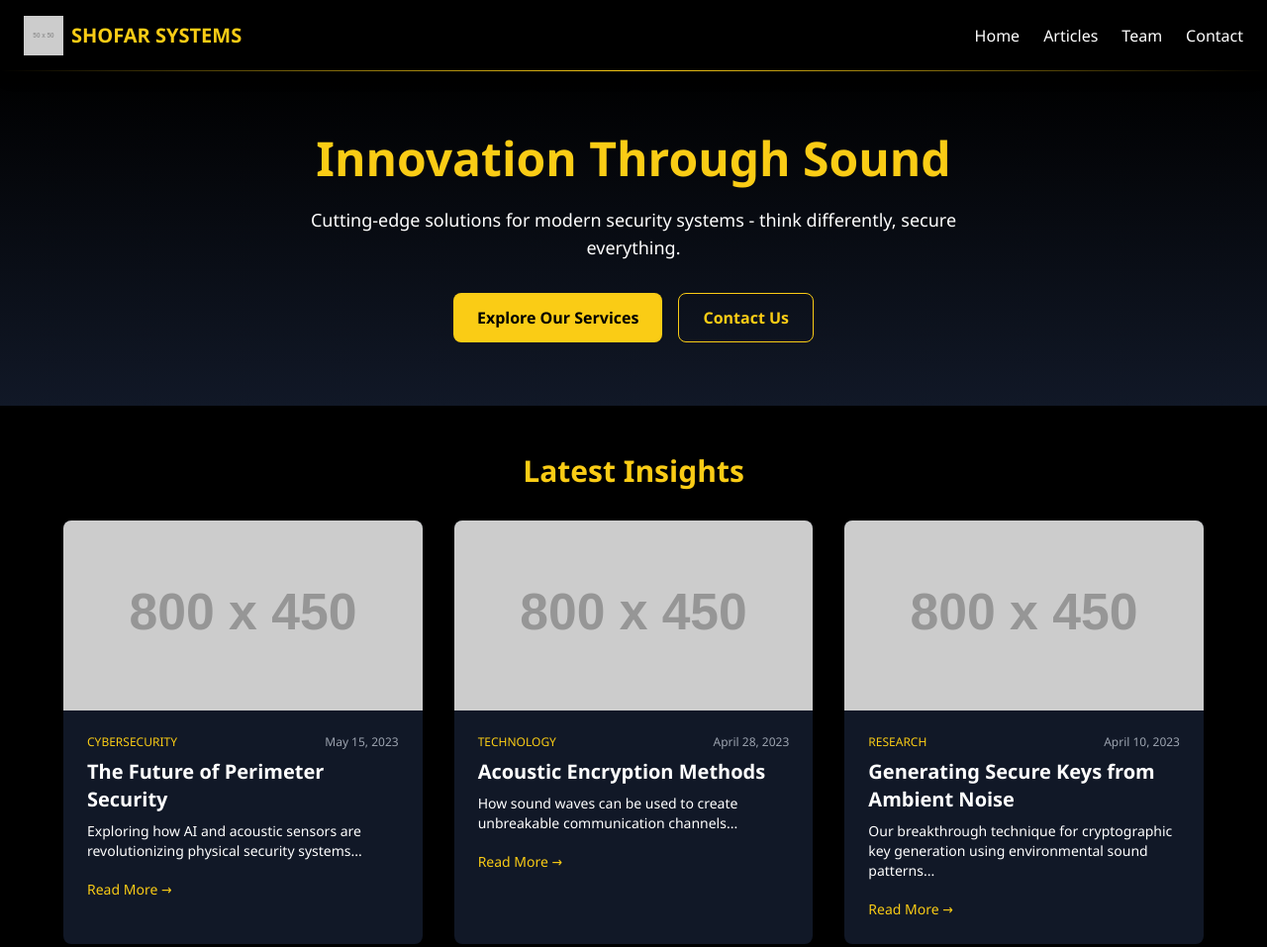
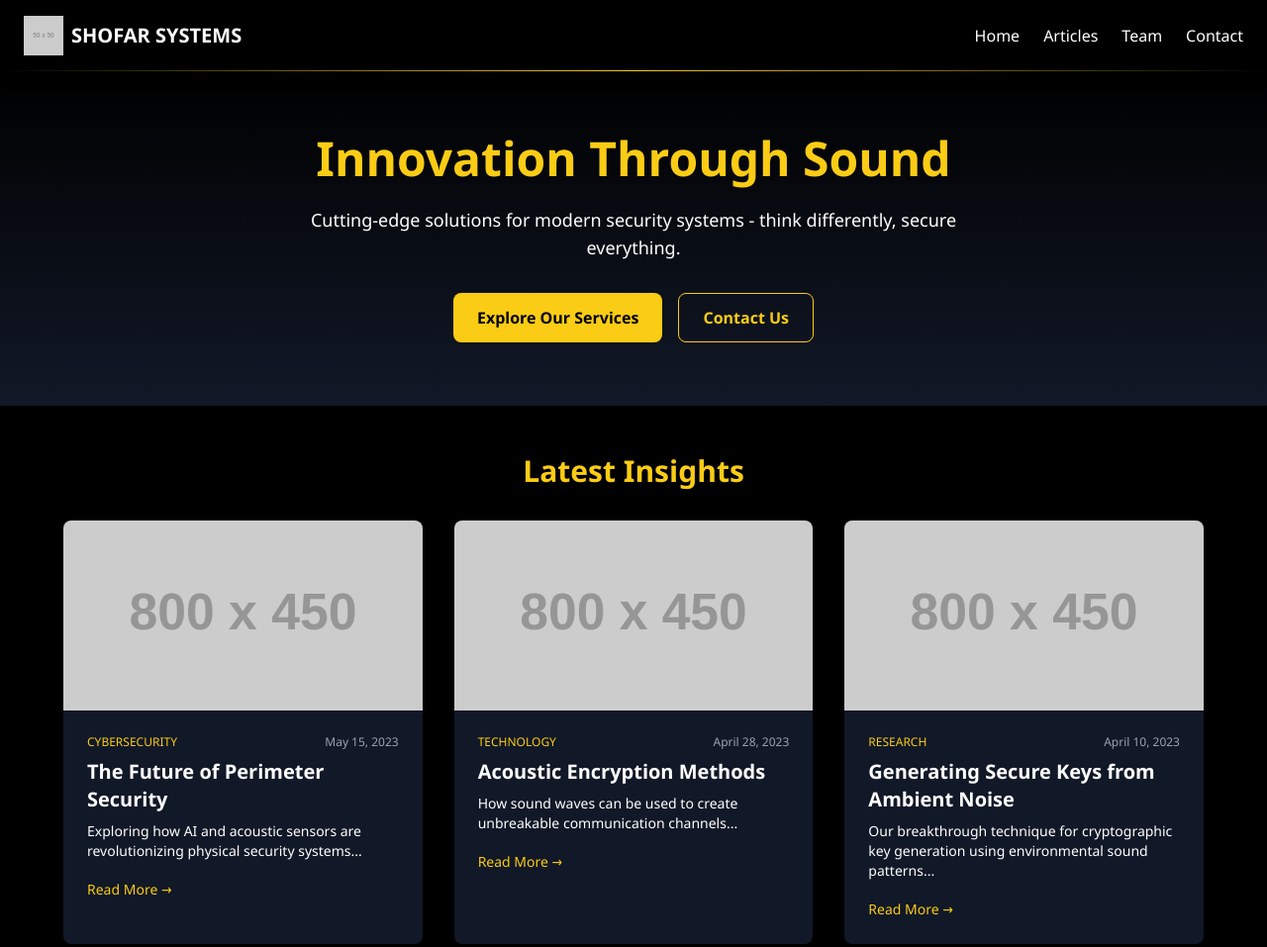
Before and after one commit to ShofarSystems/WebsiteForSchool, a plain HTML site: page index.html in a window 1280 px wide. Shown: the top 957 px of the page at 99% size. Drawn offline with nearby package versions, Linux system fonts and the light colour scheme; placeholder pictures from the web are drawn by us.

Commit message:
Update index.html
change color of logo name

```diff
--- a/index.html
+++ b/index.html
@@ -63,7 +63,7 @@
         <div class="flex items-center space-x-2">
             <!-- Company Logo Placeholder -->
             <img id="company-logo" src="https://placehold.co/50" alt="Shofar Systems Logo - Golden horn symbol on black background" class="h-10 w-10">
-            <h1 class="text-xl font-bold text-yellow-400">SHOFAR SYSTEMS</h1>
+            <h1 class="text-xl font-bold text-white-400">SHOFAR SYSTEMS</h1>
         </div>
         <div class="hidden md:flex space-x-6">
             <a href="#home" class="hover:text-yellow-400 transition">Home</a>
```
